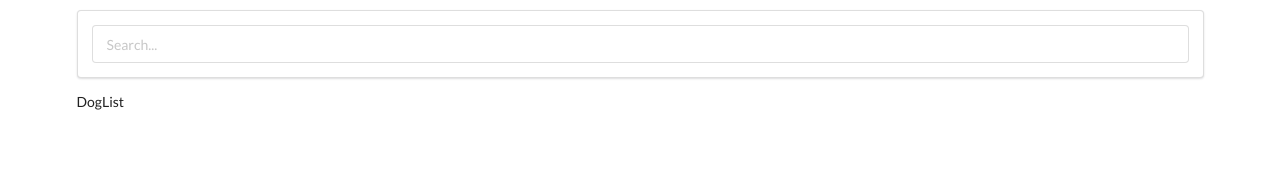
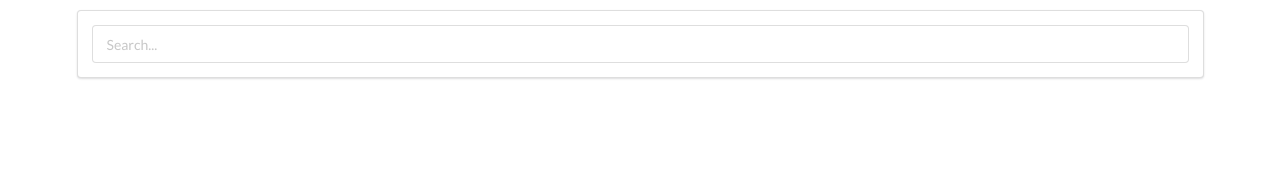
Before and after one commit to 9sau/listings, a React (Create React App) app: page / in a window 1280 px wide. Shown: the top 182 px of the page. Built offline with nearby package versions, Linux system fonts and the light colour scheme.

Commit message:
using async await rendering results

```diff
--- a/src/components/App.jsx
+++ b/src/components/App.jsx
@@ -3,21 +3,24 @@ import SearchBar from './SearchBar';
 import DogList from './DogList';
 import axios from 'axios';
 class App extends React.Component {
-  onSearchSubmit = searchValue => {
-    console.log(searchValue);
-    axios.get('https://api.unsplash.com/search/photos', {
+  state = { imageList: [] };
+  onSearchSubmit = async searchValue => {
+    const response = await axios.get('https://api.unsplash.com/search/photos', {
         params: { query: searchValue },
         headers: {
             Authorization: 'Client-ID 9f236289b764ec3e884027087a199b0ff583d30869d00bb5ea8751956de72a61'
         }
     });
+
+    if(response && response.data && response.data.results)
+      this.setState({ imageList: response.data.results});
   };
 
   render() {
     return (
       <div className="ui container" style={{ marginTop: "10px" }}>
         <SearchBar onSubmit={this.onSearchSubmit} />
-        <DogList />
+        <DogList imageList={this.state.imageList}/>
       </div>
     );
   }
--- a/src/components/DogList.jsx
+++ b/src/components/DogList.jsx
@@ -1,9 +1,10 @@
 import React from 'react';
 
-const DogList = () => {
+const DogList = (props) => {
     return(
-        <div>DogList</div>
+        props.imageList.map(({id, urls, description}) => {
+            return <img key={id} src={urls.regular} alt={description}/>
+        })
     );
 }
-
 export default DogList;
```
